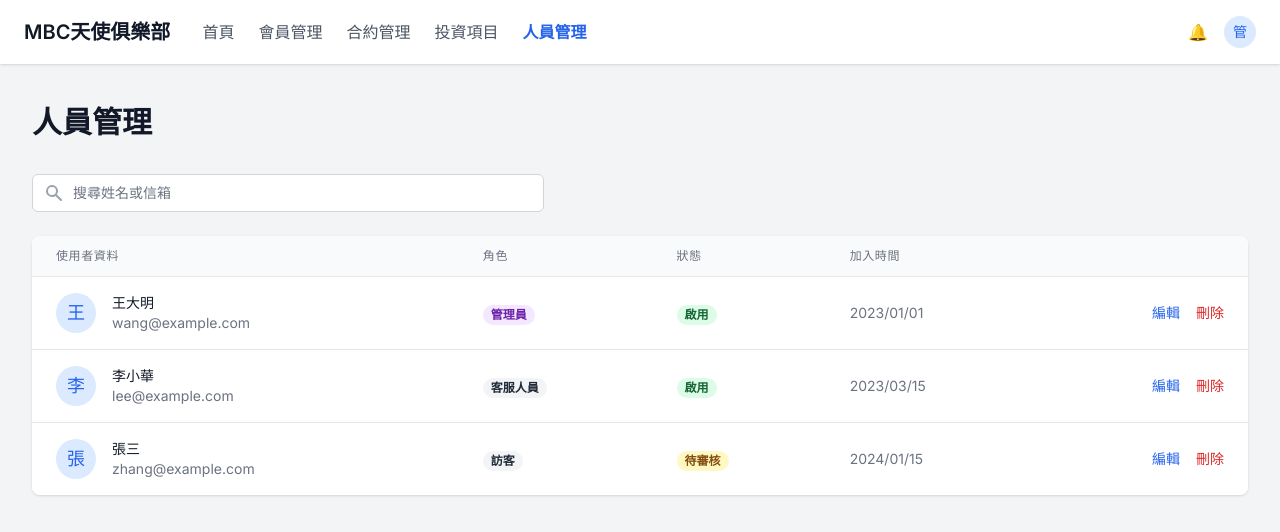
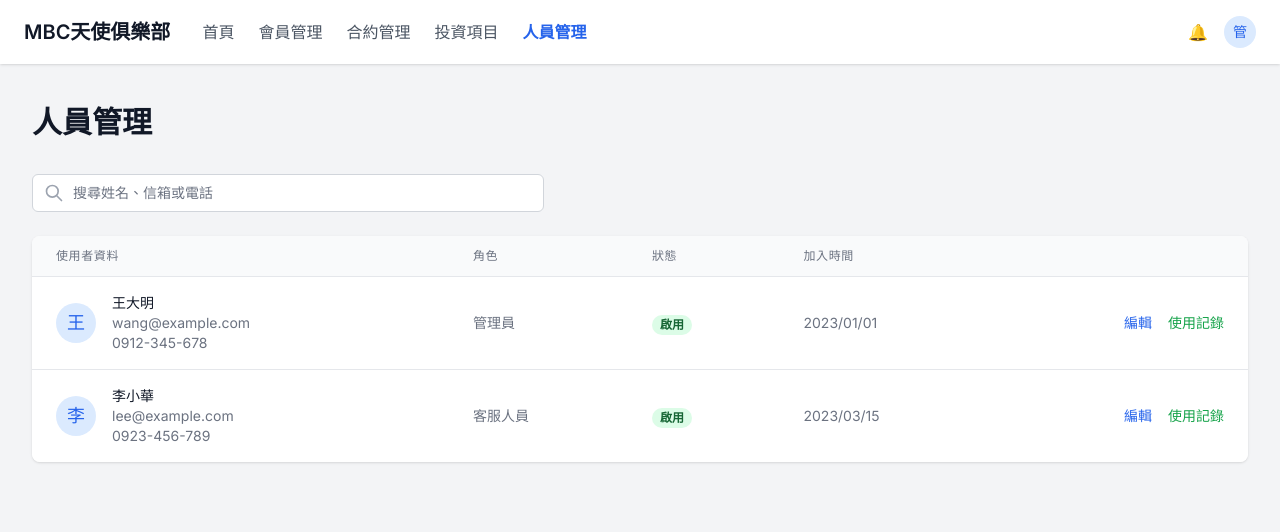
Before and after one commit to yyami731117tw/sum-crm, a Next.js app: page /admin/users in a window 1280 px wide. Shown: the top 532 px of the page. Built offline with nearby package versions, Linux system fonts and the light colour scheme.

Commit message:
feat: 新增使用者管理頁面的編輯和使用紀錄功能

```diff
--- a/pages/admin/users.tsx
+++ b/pages/admin/users.tsx
@@ -1,18 +1,30 @@
-import { NextPage } from 'next'
+import type { NextPage } from 'next'
 import Head from 'next/head'
-import { useRouter } from 'next/router'
-import { useEffect, useState } from 'react'
 import { useAuth } from '@/hooks/useAuth'
 import { DashboardNav } from '@/components/dashboard/DashboardNav'
+import { useState, useEffect } from 'react'
+import { useRouter } from 'next/router'
 
 interface User {
   id: string
   name: string
   email: string
+  phone: string
   role: 'admin' | 'staff' | 'guest'
-  status: 'pending' | 'active' | 'inactive'
+  status: 'active' | 'inactive' | 'pending'
   joinDate: string
   lastLogin: string
+  lineId?: string
+  address?: string
+  birthday?: string
+}
+
+interface UserLog {
+  id: string
+  userId: string
+  action: string
+  timestamp: string
+  details: string
 }
 
 const AdminUsersPage: NextPage = () => {
@@ -21,8 +33,8 @@ const AdminUsersPage: NextPage = () => {
   const [users, setUsers] = useState<User[]>([])
   const [selectedUser, setSelectedUser] = useState<User | null>(null)
   const [isEditModalOpen, setIsEditModalOpen] = useState(false)
-  const [isDeleteModalOpen, setIsDeleteModalOpen] = useState(false)
-  const [userToDelete, setUserToDelete] = useState<User | null>(null)
+  const [isLogModalOpen, setIsLogModalOpen] = useState(false)
+  const [selectedUserLogs, setSelectedUserLogs] = useState<UserLog[]>([])
   const [searchTerm, setSearchTerm] = useState('')
 
   useEffect(() => {
@@ -42,28 +54,27 @@ const AdminUsersPage: NextPage = () => {
         id: '1',
         name: '王大明',
         email: 'wang@example.com',
+        phone: '0912-345-678',
         role: 'admin',
         status: 'active',
         joinDate: '2023/01/01',
-        lastLogin: '2024/01/10'
+        lastLogin: '2024/01/10',
+        lineId: 'wang_123',
+        address: '台北市信義區信義路五段7號',
+        birthday: '1990/01/01'
       },
       {
         id: '2',
         name: '李小華',
         email: 'lee@example.com',
+        phone: '0923-456-789',
         role: 'staff',
         status: 'active',
         joinDate: '2023/03/15',
-        lastLogin: '2024/01/09'
-      },
-      {
-        id: '3',
-        name: '張三',
-        email: 'zhang@example.com',
-        role: 'guest',
-        status: 'pending',
-        joinDate: '2024/01/15',
-        lastLogin: '-'
+        lastLogin: '2024/01/09',
+        lineId: 'lee_456',
+        address: '台北市大安區敦化南路二段100號',
+        birthday: '1992/05/15'
       }
     ]
     setUsers(mockUsers)
@@ -74,24 +85,41 @@ const AdminUsersPage: NextPage = () => {
     setIsEditModalOpen(true)
   }
 
-  const handleUpdateUser = async (updatedUser: User) => {
-    // TODO: 實作更新使用者資料的 API 調用
-    setUsers(users.map(u => u.id === updatedUser.id ? updatedUser : u))
-    setIsEditModalOpen(false)
+  const handleViewLogs = (user: User) => {
+    // 模擬從API獲取使用者記錄
+    const mockLogs: UserLog[] = [
+      {
+        id: '1',
+        userId: user.id,
+        action: '登入系統',
+        timestamp: '2024/01/15 14:30:00',
+        details: 'IP: 192.168.1.1'
+      },
+      {
+        id: '2',
+        userId: user.id,
+        action: '更新個人資料',
+        timestamp: '2024/01/14 11:20:00',
+        details: '修改電話號碼'
+      },
+      {
+        id: '3',
+        userId: user.id,
+        action: '瀏覽首頁',
+        timestamp: '2024/01/14 10:15:00',
+        details: '-'
+      }
+    ]
+    setSelectedUserLogs(mockLogs)
+    setIsLogModalOpen(true)
   }
 
-  const handleDeleteClick = (user: User) => {
-    setUserToDelete(user)
-    setIsDeleteModalOpen(true)
-  }
-
-  const handleDeleteConfirm = async () => {
-    if (!userToDelete) return
-
-    // TODO: 實作刪除使用者的 API 調用
-    setUsers(users.filter(u => u.id !== userToDelete.id))
-    setIsDeleteModalOpen(false)
-    setUserToDelete(null)
+  const handleUpdateUser = async (e: React.FormEvent) => {
+    e.preventDefault()
+    if (!selectedUser) return
+    // TODO: 實作更新使用者資料的 API 調用
+    setUsers(users.map(u => u.id === selectedUser.id ? selectedUser : u))
+    setIsEditModalOpen(false)
   }
 
   const getStatusBadgeColor = (status: User['status']) => {
@@ -135,7 +163,8 @@ const AdminUsersPage: NextPage = () => {
 
   const filteredUsers = users.filter(user =>
     user.name.toLowerCase().includes(searchTerm.toLowerCase()) ||
-    user.email.toLowerCase().includes(searchTerm.toLowerCase())
+    user.email.toLowerCase().includes(searchTerm.toLowerCase()) ||
+    user.phone.includes(searchTerm)
   )
 
   if (loading) {
@@ -153,7 +182,7 @@ const AdminUsersPage: NextPage = () => {
   return (
     <>
       <Head>
-        <title>人員管理 - MBC天使俱樂部管理系統</title>
+        <title>人員管理 - MBC天使俱樂部</title>
       </Head>
       <div className="min-h-screen bg-gray-100">
         <DashboardNav />
@@ -169,14 +198,14 @@ const AdminUsersPage: NextPage = () => {
           <main>
             <div className="max-w-7xl mx-auto sm:px-6 lg:px-8">
               <div className="px-4 py-8 sm:px-0">
-                {/* 搜尋和篩選區 */}
+                {/* 搜尋區 */}
                 <div className="mb-6">
                   <div className="max-w-lg">
                     <label htmlFor="search" className="sr-only">搜尋使用者</label>
                     <div className="relative">
                       <div className="absolute inset-y-0 left-0 pl-3 flex items-center pointer-events-none">
-                        <svg className="h-5 w-5 text-gray-400" fill="currentColor" viewBox="0 0 20 20">
-                          <path fillRule="evenodd" d="M8 4a4 4 0 100 8 4 4 0 000-8zM2 8a6 6 0 1110.89 3.476l4.817 4.817a1 1 0 01-1.414 1.414l-4.816-4.816A6 6 0 012 8z" clipRule="evenodd" />
+                        <svg className="h-5 w-5 text-gray-400" fill="none" stroke="currentColor" viewBox="0 0 24 24">
+                          <path strokeLinecap="round" strokeLinejoin="round" strokeWidth="2" d="M21 21l-6-6m2-5a7 7 0 11-14 0 7 7 0 0114 0z" />
                         </svg>
                       </div>
                       <input
@@ -184,7 +213,7 @@ const AdminUsersPage: NextPage = () => {
                         name="search"
                         id="search"
                         className="block w-full pl-10 pr-3 py-2 border border-gray-300 rounded-md leading-5 bg-white placeholder-gray-500 focus:outline-none focus:placeholder-gray-400 focus:ring-1 focus:ring-blue-500 focus:border-blue-500 sm:text-sm"
-                        placeholder="搜尋姓名或信箱"
+                        placeholder="搜尋姓名、信箱或電話"
                         value={searchTerm}
                         onChange={(e) => setSearchTerm(e.target.value)}
                       />
@@ -229,15 +258,12 @@ const AdminUsersPage: NextPage = () => {
                               <div className="ml-4">
                                 <div className="text-sm font-medium text-gray-900">{user.name}</div>
                                 <div className="text-sm text-gray-500">{user.email}</div>
+                                <div className="text-sm text-gray-500">{user.phone}</div>
                               </div>
                             </div>
                           </td>
-                          <td className="px-6 py-4 whitespace-nowrap">
-                            <span className={`px-2 inline-flex text-xs leading-5 font-semibold rounded-full ${
-                              user.role === 'admin' ? 'bg-purple-100 text-purple-800' : 'bg-gray-100 text-gray-800'
-                            }`}>
+                          <td className="px-6 py-4 whitespace-nowrap text-sm text-gray-500">
                             {getRoleText(user.role)}
-                            </span>
                           </td>
                           <td className="px-6 py-4 whitespace-nowrap">
                             <span className={`px-2 inline-flex text-xs leading-5 font-semibold rounded-full ${
@@ -257,11 +283,10 @@ const AdminUsersPage: NextPage = () => {
                               編輯
                             </button>
                             <button
-                              onClick={() => handleDeleteClick(user)}
-                              className="text-red-600 hover:text-red-900"
-                              disabled={user.role === 'admin'}
+                              onClick={() => handleViewLogs(user)}
+                              className="text-green-600 hover:text-green-900"
                             >
-                              刪除
+                              使用記錄
                             </button>
                           </td>
                         </tr>
@@ -278,16 +303,72 @@ const AdminUsersPage: NextPage = () => {
       {/* 編輯使用者 Modal */}
       {isEditModalOpen && selectedUser && (
         <div className="fixed z-10 inset-0 overflow-y-auto">
-          <div className="flex items-center justify-center min-h-screen pt-4 px-4 pb-20 text-center sm:block sm:p-0">
+          <div className="flex items-end justify-center min-h-screen pt-4 px-4 pb-20 text-center sm:block sm:p-0">
             <div className="fixed inset-0 transition-opacity" aria-hidden="true">
               <div className="absolute inset-0 bg-gray-500 opacity-75"></div>
             </div>
             <div className="inline-block align-bottom bg-white rounded-lg text-left overflow-hidden shadow-xl transform transition-all sm:my-8 sm:align-middle sm:max-w-lg sm:w-full">
+              <form onSubmit={handleUpdateUser}>
                 <div className="bg-white px-4 pt-5 pb-4 sm:p-6 sm:pb-4">
                   <h3 className="text-lg leading-6 font-medium text-gray-900 mb-4">
                     編輯使用者資料
                   </h3>
                   <div className="space-y-4">
+                    <div>
+                      <label className="block text-sm font-medium text-gray-700">
+                        姓名
+                      </label>
+                      <input
+                        type="text"
+                        value={selectedUser.name}
+                        onChange={(e) => setSelectedUser({...selectedUser, name: e.target.value})}
+                        className="mt-1 block w-full border border-gray-300 rounded-md shadow-sm py-2 px-3 focus:outline-none focus:ring-blue-500 focus:border-blue-500 sm:text-sm"
+                      />
+                    </div>
+                    <div>
+                      <label className="block text-sm font-medium text-gray-700">
+                        電話
+                      </label>
+                      <input
+                        type="tel"
+                        value={selectedUser.phone}
+                        onChange={(e) => setSelectedUser({...selectedUser, phone: e.target.value})}
+                        className="mt-1 block w-full border border-gray-300 rounded-md shadow-sm py-2 px-3 focus:outline-none focus:ring-blue-500 focus:border-blue-500 sm:text-sm"
+                      />
+                    </div>
+                    <div>
+                      <label className="block text-sm font-medium text-gray-700">
+                        LINE ID
+                      </label>
+                      <input
+                        type="text"
+                        value={selectedUser.lineId || ''}
+                        onChange={(e) => setSelectedUser({...selectedUser, lineId: e.target.value})}
+                        className="mt-1 block w-full border border-gray-300 rounded-md shadow-sm py-2 px-3 focus:outline-none focus:ring-blue-500 focus:border-blue-500 sm:text-sm"
+                      />
+                    </div>
+                    <div>
+                      <label className="block text-sm font-medium text-gray-700">
+                        通訊地址
+                      </label>
+                      <input
+                        type="text"
+                        value={selectedUser.address || ''}
+                        onChange={(e) => setSelectedUser({...selectedUser, address: e.target.value})}
+                        className="mt-1 block w-full border border-gray-300 rounded-md shadow-sm py-2 px-3 focus:outline-none focus:ring-blue-500 focus:border-blue-500 sm:text-sm"
+                      />
+                    </div>
+                    <div>
+                      <label className="block text-sm font-medium text-gray-700">
+                        生日
+                      </label>
+                      <input
+                        type="text"
+                        value={selectedUser.birthday || ''}
+                        onChange={(e) => setSelectedUser({...selectedUser, birthday: e.target.value})}
+                        className="mt-1 block w-full border border-gray-300 rounded-md shadow-sm py-2 px-3 focus:outline-none focus:ring-blue-500 focus:border-blue-500 sm:text-sm"
+                      />
+                    </div>
                     <div>
                       <label className="block text-sm font-medium text-gray-700">
                         角色
@@ -326,69 +407,58 @@ const AdminUsersPage: NextPage = () => {
                 </div>
                 <div className="bg-gray-50 px-4 py-3 sm:px-6 sm:flex sm:flex-row-reverse">
                   <button
-                  type="button"
+                    type="submit"
                     className="w-full inline-flex justify-center rounded-md border border-transparent shadow-sm px-4 py-2 bg-blue-600 text-base font-medium text-white hover:bg-blue-700 focus:outline-none focus:ring-2 focus:ring-offset-2 focus:ring-blue-500 sm:ml-3 sm:w-auto sm:text-sm"
-                  onClick={() => handleUpdateUser(selectedUser)}
                   >
                     儲存
                   </button>
                   <button
                     type="button"
+                    onClick={() => setIsEditModalOpen(false)}
                     className="mt-3 w-full inline-flex justify-center rounded-md border border-gray-300 shadow-sm px-4 py-2 bg-white text-base font-medium text-gray-700 hover:bg-gray-50 focus:outline-none focus:ring-2 focus:ring-offset-2 focus:ring-blue-500 sm:mt-0 sm:ml-3 sm:w-auto sm:text-sm"
-                  onClick={() => setIsEditModalOpen(false)}
                   >
                     取消
                   </button>
                 </div>
+              </form>
             </div>
           </div>
         </div>
       )}
 
-      {/* 刪除確認 Modal */}
-      {isDeleteModalOpen && userToDelete && (
+      {/* 使用記錄 Modal */}
+      {isLogModalOpen && (
         <div className="fixed z-10 inset-0 overflow-y-auto">
-          <div className="flex items-center justify-center min-h-screen pt-4 px-4 pb-20 text-center sm:block sm:p-0">
+          <div className="flex items-end justify-center min-h-screen pt-4 px-4 pb-20 text-center sm:block sm:p-0">
             <div className="fixed inset-0 transition-opacity" aria-hidden="true">
               <div className="absolute inset-0 bg-gray-500 opacity-75"></div>
             </div>
             <div className="inline-block align-bottom bg-white rounded-lg text-left overflow-hidden shadow-xl transform transition-all sm:my-8 sm:align-middle sm:max-w-lg sm:w-full">
               <div className="bg-white px-4 pt-5 pb-4 sm:p-6 sm:pb-4">
-                <div className="sm:flex sm:items-start">
-                  <div className="mx-auto flex-shrink-0 flex items-center justify-center h-12 w-12 rounded-full bg-red-100 sm:mx-0 sm:h-10 sm:w-10">
-                    <svg className="h-6 w-6 text-red-600" xmlns="http://www.w3.org/2000/svg" fill="none" viewBox="0 0 24 24" stroke="currentColor">
-                      <path strokeLinecap="round" strokeLinejoin="round" strokeWidth="2" d="M12 9v2m0 4h.01m-6.938 4h13.856c1.54 0 2.502-1.667 1.732-3L13.732 4c-.77-1.333-2.694-1.333-3.464 0L3.34 16c-.77 1.333.192 3 1.732 3z" />
-                    </svg>
+                <h3 className="text-lg leading-6 font-medium text-gray-900 mb-4">
+                  使用記錄
+                </h3>
+                <div className="space-y-4">
+                  {selectedUserLogs.map(log => (
+                    <div key={log.id} className="border-b border-gray-200 pb-4">
+                      <div className="flex justify-between items-start">
+                        <div>
+                          <p className="text-sm font-medium text-gray-900">{log.action}</p>
+                          <p className="text-sm text-gray-500">{log.details}</p>
                         </div>
-                  <div className="mt-3 text-center sm:mt-0 sm:ml-4 sm:text-left">
-                    <h3 className="text-lg leading-6 font-medium text-gray-900">
-                      確認刪除使用者
-                    </h3>
-                    <div className="mt-2">
-                      <p className="text-sm text-gray-500">
-                        您確定要刪除使用者 {userToDelete.name} 嗎？此操作無法復原。
-                      </p>
+                        <p className="text-sm text-gray-500">{log.timestamp}</p>
                       </div>
                     </div>
+                  ))}
                 </div>
               </div>
               <div className="bg-gray-50 px-4 py-3 sm:px-6 sm:flex sm:flex-row-reverse">
                 <button
                   type="button"
-                  className="w-full inline-flex justify-center rounded-md border border-transparent shadow-sm px-4 py-2 bg-red-600 text-base font-medium text-white hover:bg-red-700 focus:outline-none focus:ring-2 focus:ring-offset-2 focus:ring-red-500 sm:ml-3 sm:w-auto sm:text-sm"
-                  onClick={handleDeleteConfirm}
+                  onClick={() => setIsLogModalOpen(false)}
+                  className="w-full inline-flex justify-center rounded-md border border-gray-300 shadow-sm px-4 py-2 bg-white text-base font-medium text-gray-700 hover:bg-gray-50 focus:outline-none focus:ring-2 focus:ring-offset-2 focus:ring-blue-500 sm:ml-3 sm:w-auto sm:text-sm"
                 >
-                  刪除
-                </button>
-                <button
-                  type="button"
-                  className="mt-3 w-full inline-flex justify-center rounded-md border border-gray-300 shadow-sm px-4 py-2 bg-white text-base font-medium text-gray-700 hover:bg-gray-50 focus:outline-none focus:ring-2 focus:ring-offset-2 focus:ring-blue-500 sm:mt-0 sm:ml-3 sm:w-auto sm:text-sm"
-                  onClick={() => {
-                    setIsDeleteModalOpen(false)
-                    setUserToDelete(null)
-                  }}
-                >
-                  取消
+                  關閉
                 </button>
               </div>
             </div>
```
Lines whose indentation alone changed are shown as unchanged.
